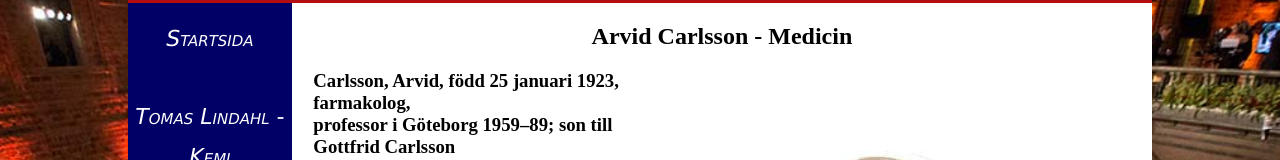
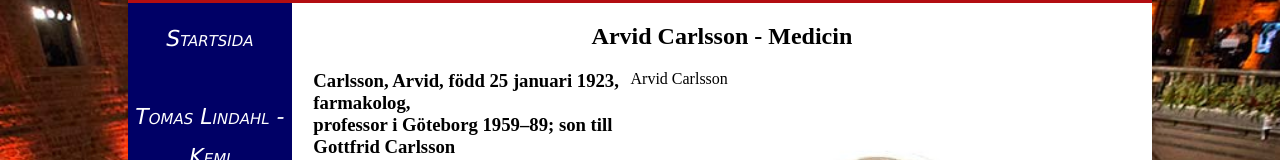
Before and after one commit to EComisso/EComisso.github.io, a plain HTML site: page Nobel/ArvidHtml.html in a window 1280 px wide. Shown: the part 157-317 px from the top of the page. Drawn offline with Linux system fonts and the light colour scheme.

Commit message:
Update ArvidHtml.html

```diff
--- a/Nobel/ArvidHtml.html
+++ b/Nobel/ArvidHtml.html
@@ -28,6 +28,7 @@
             </h2>
 
             <div class="bildbox5">
+		    <figcaption>Arvid Carlsson</figcaption>
             </div>
 
             <h3>
```
